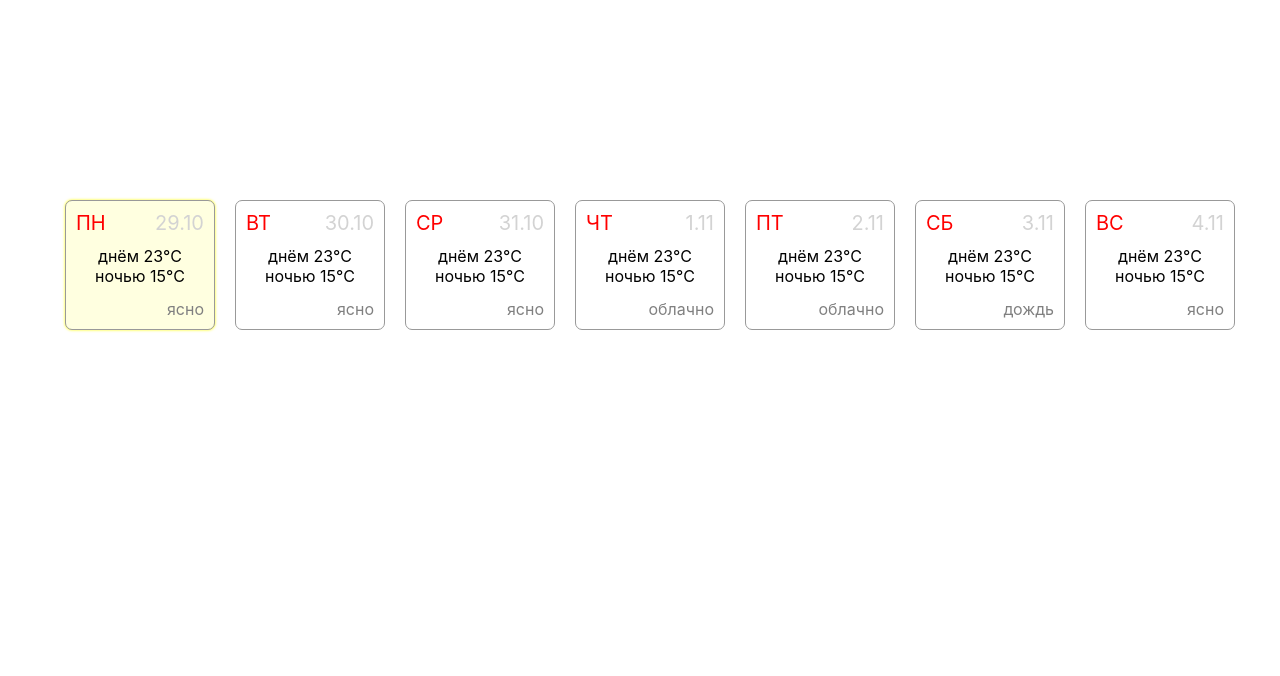
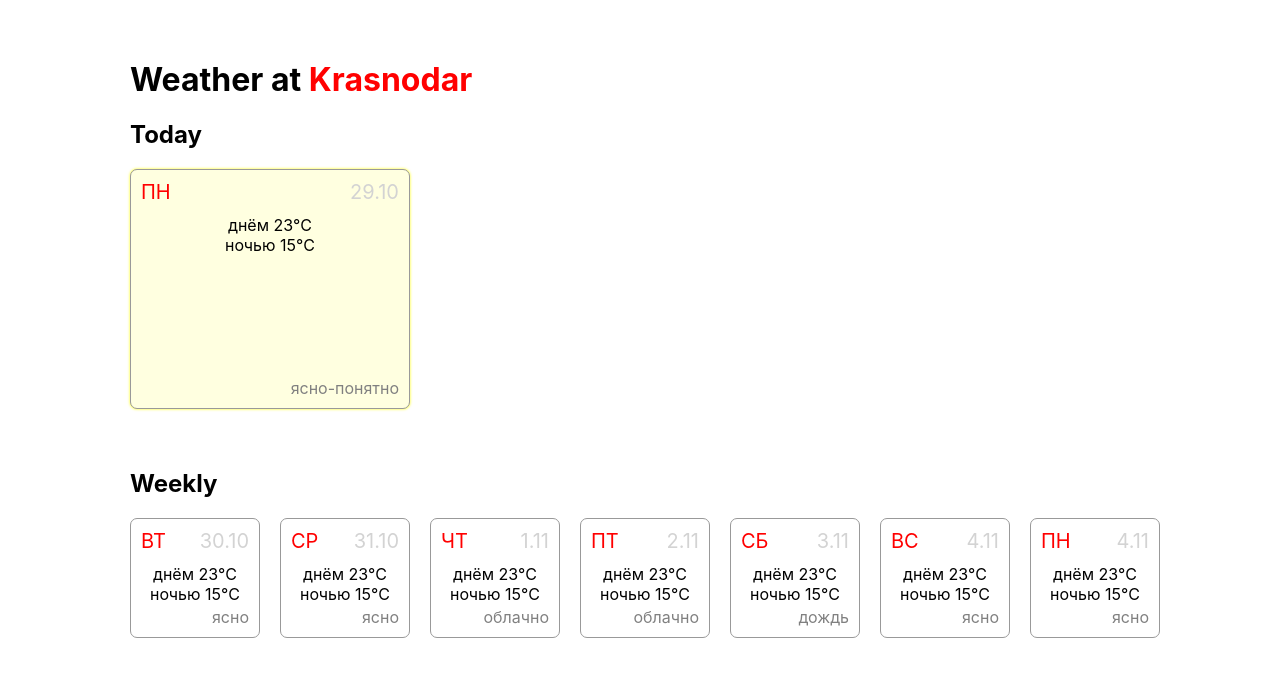
Before and after one commit to neonick/weather-app, a React (Create React App) app: page / in a window 1280 px wide. Shown: the top 676 px of the page. Built offline with nearby package versions, Linux system fonts and the light colour scheme; no server answers.

Commit message:
Add styles to weather components

```diff
--- a/src/components/WeatherDay.js
+++ b/src/components/WeatherDay.js
@@ -2,17 +2,19 @@ import React, { Component } from 'react'
 import styled from "styled-components";
 
 const WeatherDayStyled = styled.li`
-  width: 150px;
-  height: 130px;
+  width: ${props => (props.primary ? "280px" : "130px")};
+  height: ${props => (props.primary ? "240px" : "120px")};
   background: ${props => (props.primary ? "lightyellow" : "white")};
   box-shadow: ${props => (props.primary ? "0 0 3px yellow" : "none")};
   border: 1px solid #999;
   border-radius: 7px;
   margin-right: 20px;
-  display: inline-block;
+  margin-bottom: 20px;
+  display: ${props => (props.primary ? "block" : "inline-block")};
   padding-top: 45px;
   box-sizing: border-box;
   position: relative;
+  text-align: center;
 `;
 
 const WeekDayName = styled.span`
--- a/src/components/WeatherWeek.js
+++ b/src/components/WeatherWeek.js
@@ -3,20 +3,28 @@ import WeatherDay from "./WeatherDay";
 import styled from "styled-components";
 
 const WeatherWeekStyled = styled.ul`
-  margin: 200px auto;
-  text-align: center;
+  margin: 60px auto;
+  max-width: 1060px;
 `
 
 export class WeatherWeek extends Component {
   render() {
     return <WeatherWeekStyled>
-        <WeatherDay dm="29.10" day="23" night="15" dayname="ПН" status="ясно" primary />
+        <h1>
+          Weather at <span Style="color: red">Krasnodar</span>
+        </h1>
+        <h2>Today </h2>
+        <WeatherDay dm="29.10" day="23" night="15" dayname="ПН" status="ясно-понятно" primary />
+
+        <br />
+        <h2>Weekly</h2>
         <WeatherDay dm="30.10" day="23" night="15" dayname="ВТ" status="ясно" />
         <WeatherDay dm="31.10" day="23" night="15" dayname="СР" status="ясно" />
         <WeatherDay dm="1.11" day="23" night="15" dayname="ЧТ" status="облачно" />
         <WeatherDay dm="2.11" day="23" night="15" dayname="ПТ" status="облачно" />
         <WeatherDay dm="3.11" day="23" night="15" dayname="СБ" status="дождь" />
         <WeatherDay dm="4.11" day="23" night="15" dayname="ВС" status="ясно" />
+        <WeatherDay dm="4.11" day="23" night="15" dayname="ПН" status="ясно" />
       </WeatherWeekStyled>;
   }
 }
```
